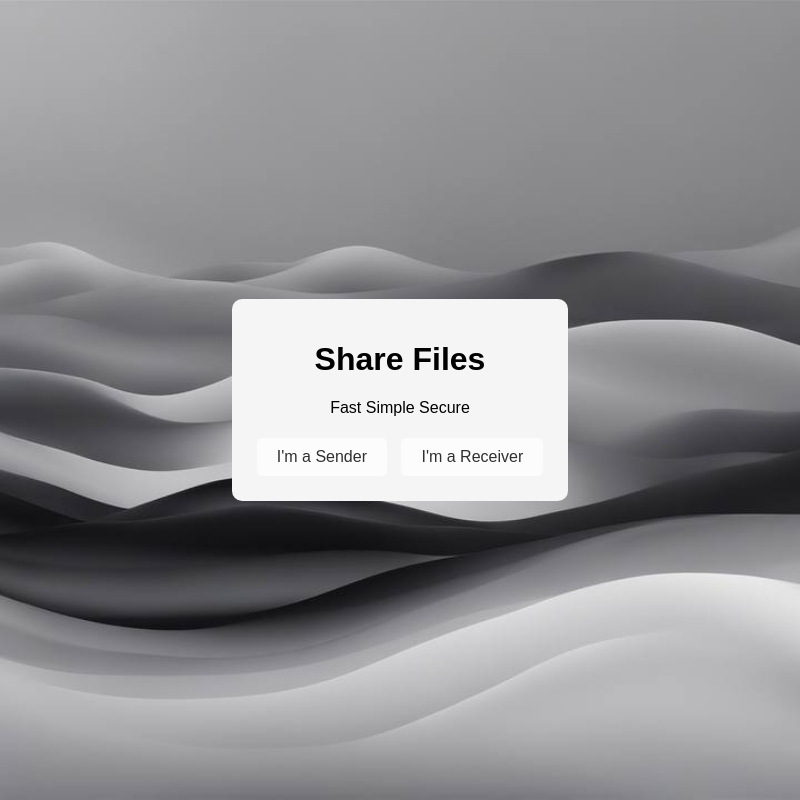
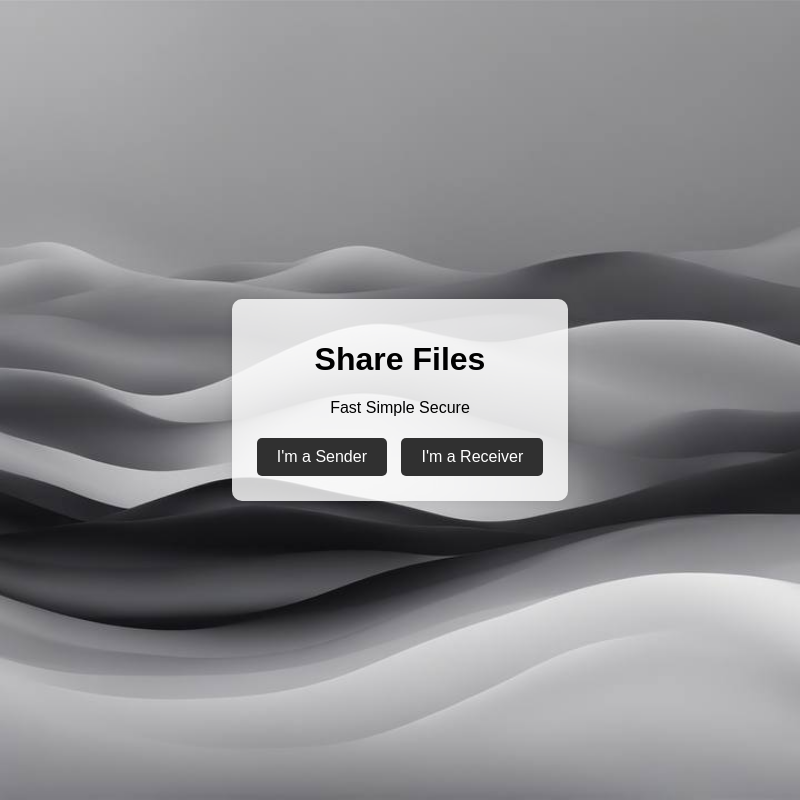
Before and after one commit to Wafflelover404/ByFile, an Electron app: page Frontend/userpart.html in a window 800 px wide. Drawn offline with Linux system fonts and the light colour scheme.

Commit message:
Update userpart.html

```diff
--- a/Frontend/userpart.html
+++ b/Frontend/userpart.html
@@ -2,6 +2,7 @@
 <html>
 
 <head>
+<meta name="viewport" content="width=device-width, initial-scale=1">
     <title>Enhanced Page</title>
     <style>
         body {
@@ -16,25 +17,23 @@
             margin: 0;
             padding: 0;
             font-family: Arial, sans-serif;
+            transition: background-color 0.5s ease;
         }
 
         .container {
             text-align: center;
-            background-color: #f5f5f5;
+            background-color: rgba(255, 255, 255, 0.8);
             padding: 20px;
             border-radius: 10px;
-        }
-
-        .logo {
-            max-width: 200px;
-            margin-bottom: 20px;
+            box-shadow: 0px 0px 10px rgba(0, 0, 0, 0.1);
+            transition: background-color 0.5s ease;
         }
 
         .button {
             display: inline-block;
             padding: 10px 20px;
-            background-color: rgba(255, 255, 255, 0.7);
-            color: #303030;
+            background-color: #303030;
+            color: #ffffff;
             text-align: center;
             text-decoration: none;
             font-size: 16px;
@@ -46,7 +45,7 @@
         }
 
         .button:hover {
-            background-color: rgba(255, 255, 255, 1);
+            background-color: #606060;
             opacity: 1;
             transform: scale(1.1);
         }
```
